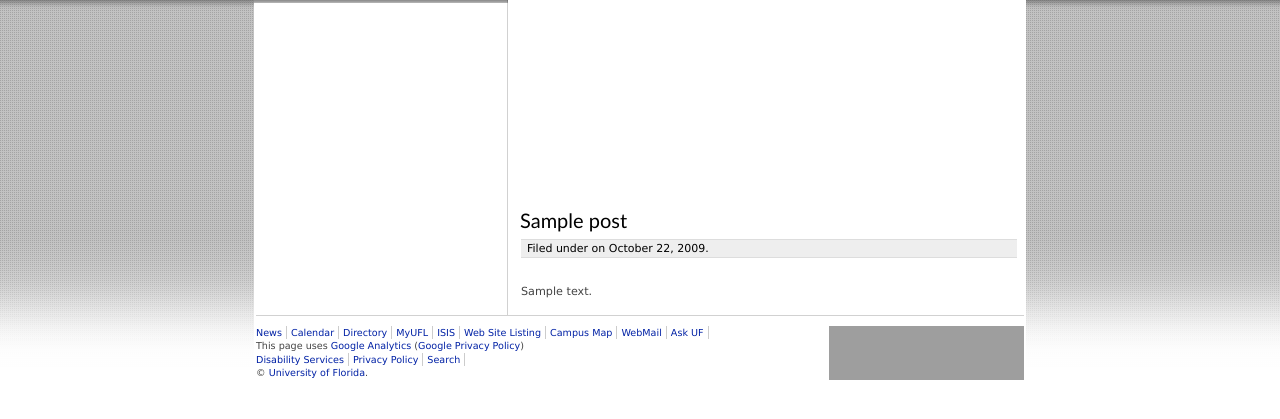
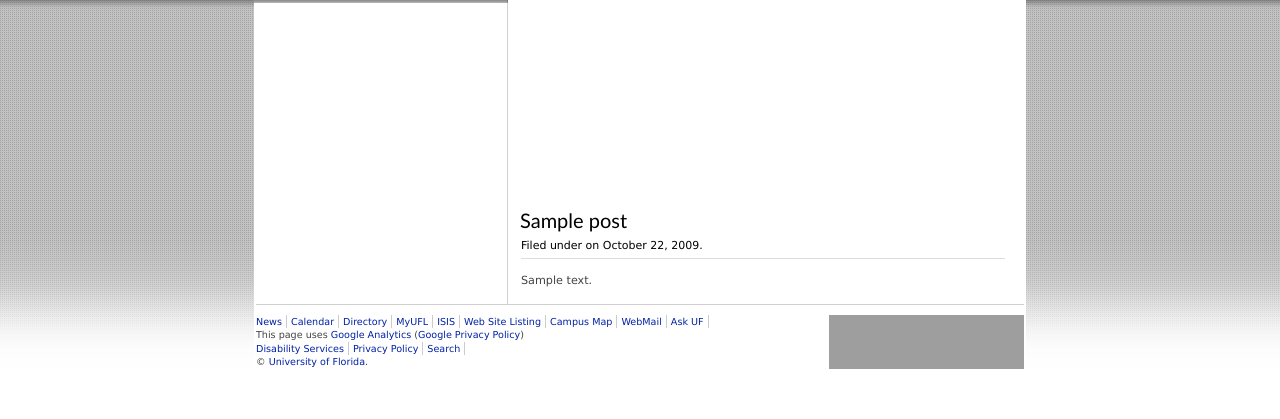
Before and after one commit to dwc/ufl-wordpress-template-a, a WordPress theme: template themes/uf-template-a/trunk/single.php in a window 1280 px wide. Shown: the part 41-460 px from the top of the page. Run offline with PHP 8.4 and a stand-in for WordPress, Linux system fonts and the light colour scheme; the site name, menu and one post (Sample post) are stand-ins, and other content is empty; grey boxes are pictures that could not be loaded.

Commit message:
Fixing bad if conditions

```diff
--- a/themes/uf-template-a/trunk/includes/css.php
+++ b/themes/uf-template-a/trunk/includes/css.php
@@ -7,8 +7,7 @@
 		@import url(<?php bloginfo('stylesheet_directory'); ?>/css/home.css);
 <?php else: ?>
 		@import url(<?php bloginfo('stylesheet_directory'); ?>/css/subpage.css);
-<?php     if (! is_404()): ?>
-<?php         elseif (is_single()): ?>
+<?php         if (is_single()): ?>
 		@import url(<?php bloginfo('stylesheet_directory'); ?>/css/single.css);
 <?php         elseif (is_archive()): ?>
 		@import url(<?php bloginfo('stylesheet_directory'); ?>/css/archive.css);
```
